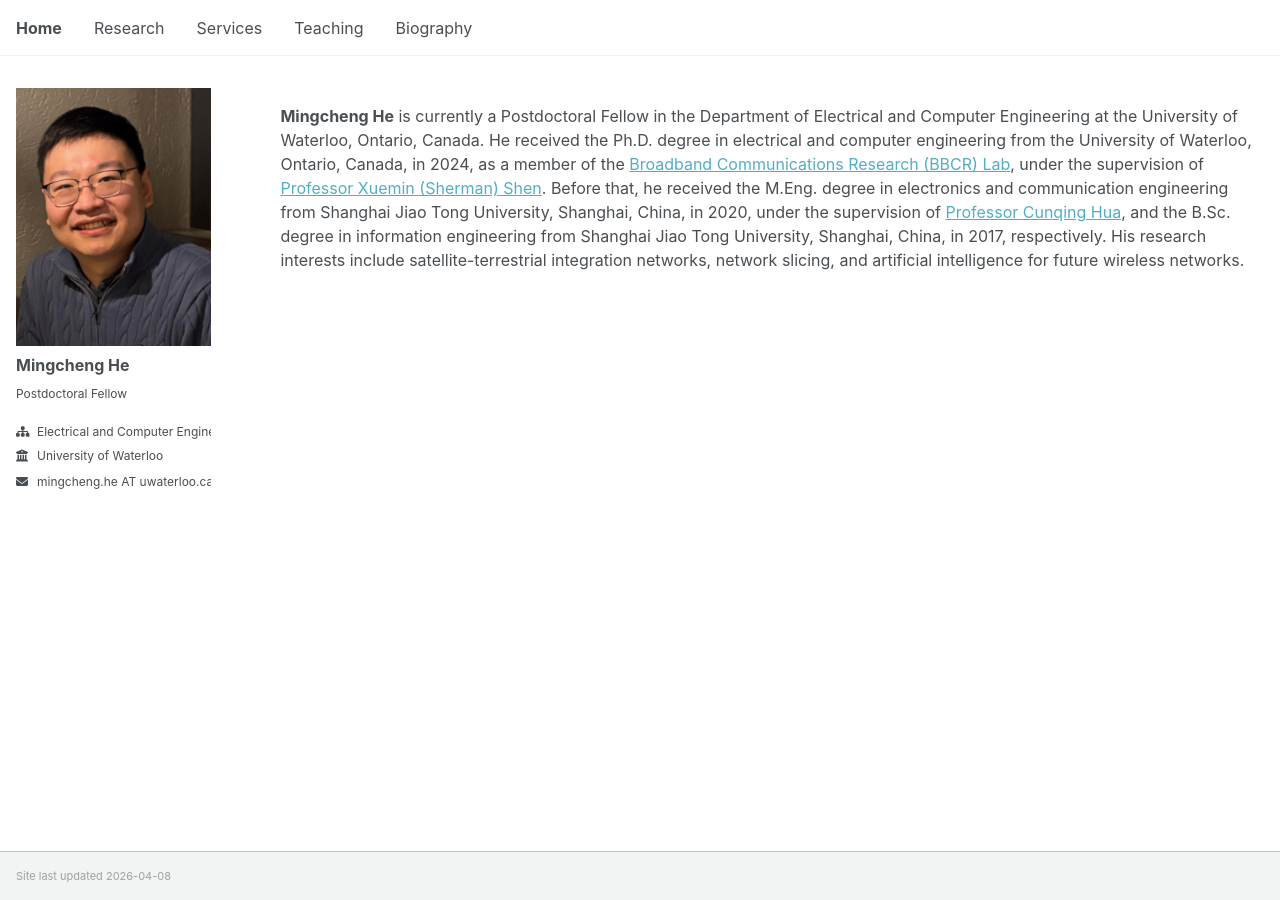
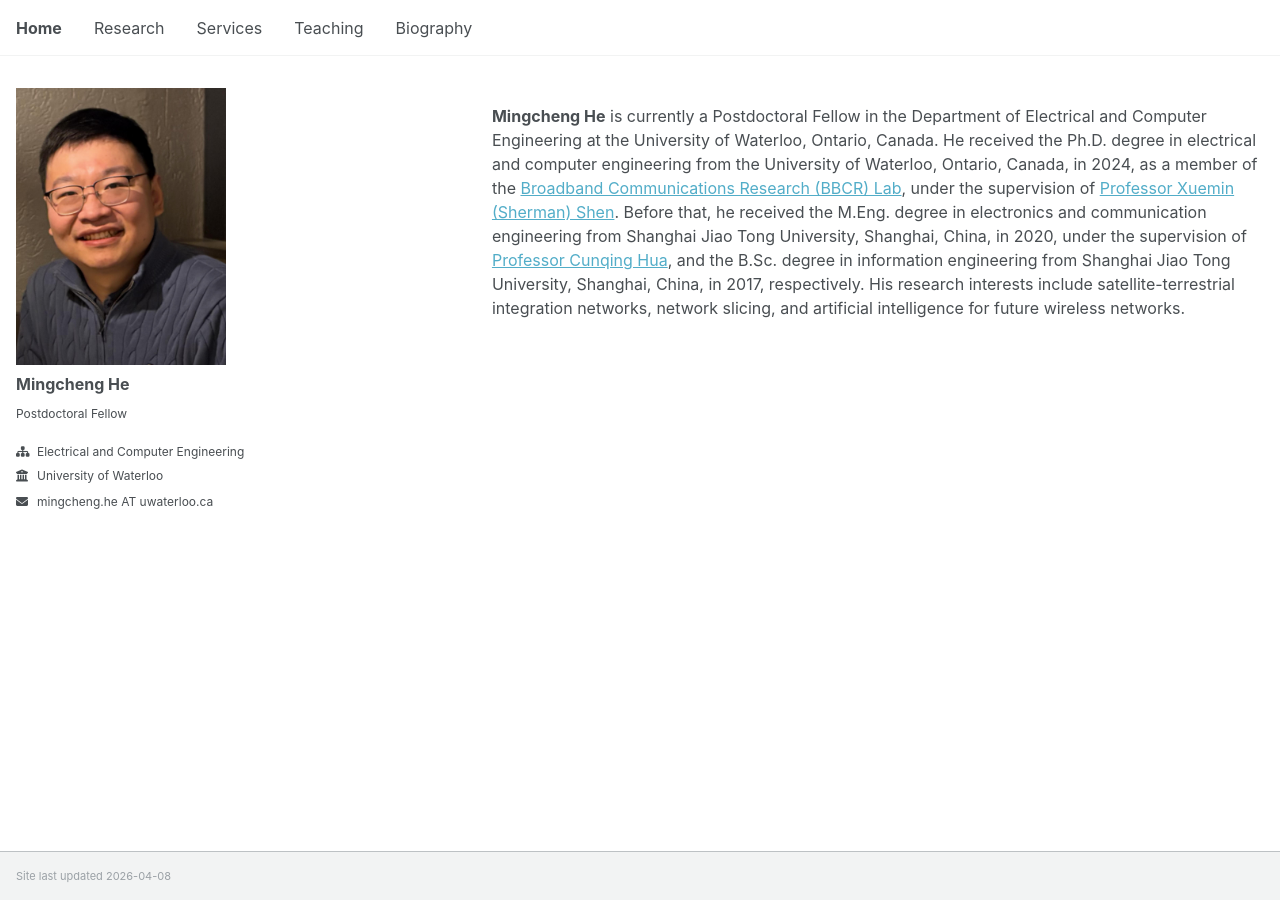
Before and after one commit to mingcheng-he/mingcheng-he.github.io, a Jekyll site: the page built from _pages/about.md, in a window 1280 px wide. Built offline with Jekyll 4.4.1, drawn with Linux system fonts in a browser that asks for light colours; a script that is not in the unit is left out.

Commit message:
Apr. 8, 2026

```diff
--- a/_sass/layout/_archive.scss
+++ b/_sass/layout/_archive.scss
@@ -10,7 +10,7 @@
   }
 
   @include breakpoint($large) {
-    @include span(10 of 12 last);
+    @include span(8 of 12 last);
     @include prefix(0.5 of 12);
   }
 
--- a/_sass/layout/_sidebar.scss
+++ b/_sass/layout/_sidebar.scss
@@ -25,7 +25,7 @@
   }
 
   @include breakpoint($large) {
-    @include span(2 of 12);
+    @include span(4 of 12);
     opacity: 1;
     -webkit-transition: opacity 0.2s ease-in-out;
             transition: opacity 0.2s ease-in-out;
```
